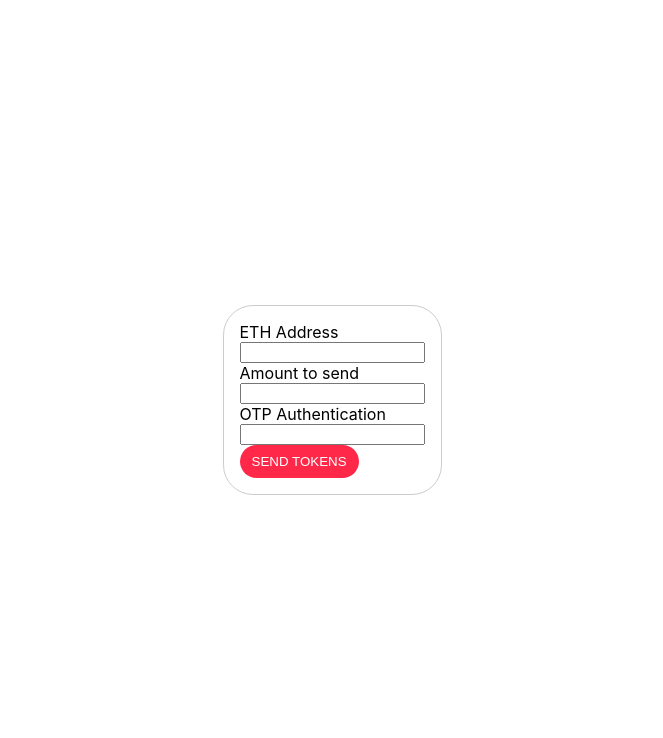
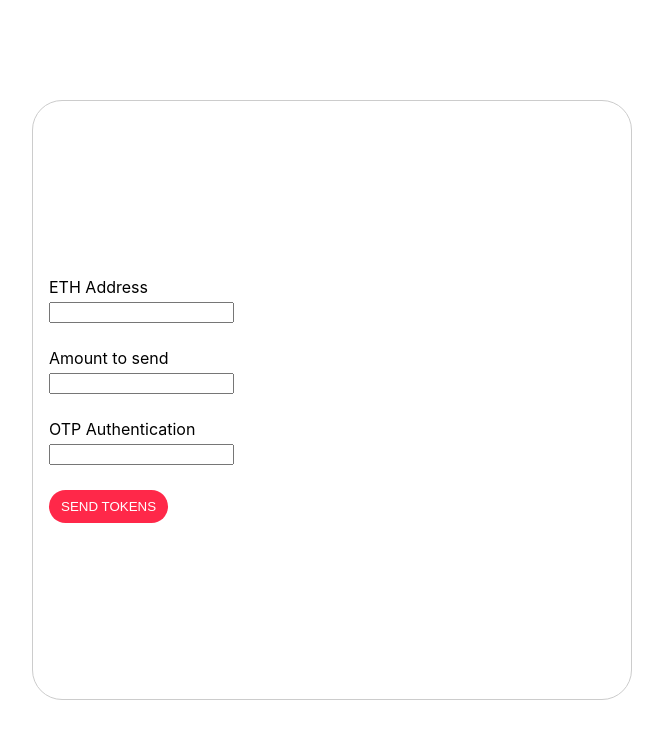
Before and after one commit to ngchinchia/FancyForm, a React (Create React App) app: page / in a window 1280 px wide. Shown: the top 738 px of the page, without its empty margins (308-971 px from the left). Built offline with nearby package versions, Linux system fonts and the light colour scheme.

Commit message:
add styling

```diff
--- a/src/component/Form.js
+++ b/src/component/Form.js
@@ -24,7 +24,9 @@ const Form = () => {
             type="text"
             id="input-address"
             value={ethAddress}
-            onChange={(e) => setEthAddress(e.target.value)}
+            onChange={(e) => setEthAddress(e.target.value)
+            }
+            className="input-field"
           />
 
           <label htmlFor="input-amount">Amount to send</label>
@@ -33,6 +35,7 @@ const Form = () => {
             id="input-amount"
             value={amountToSend}
             onChange={(e) => setAmountToSend(e.target.value)}
+            className="input-field"
           />
 
           <label htmlFor="input-otp">OTP Authentication</label>
@@ -41,6 +44,7 @@ const Form = () => {
             id="input-otp"
             value={otp}
             onChange={(e) => setOtp(e.target.value)}
+            className="input-field"
           />
 
           <button type="submit" className="send-token-button">SEND TOKENS</button>
--- a/src/component/FormStyle.css
+++ b/src/component/FormStyle.css
@@ -10,14 +10,20 @@
 .form-container {
   align-items: flex-start;
   justify-content: center;
-  width: 100%;
+  width: 600px;
+  height: 600px;
   padding: 1rem;
   box-sizing: border-box;
   border-radius: 30px;
   border: 1px solid #ccc;
   display:flex;
   flex-direction: column;
+  gap: 5px;
 
+}
+
+.input-field {
+  margin-bottom: 20px;
 }
 
 .send-token-button{
```
